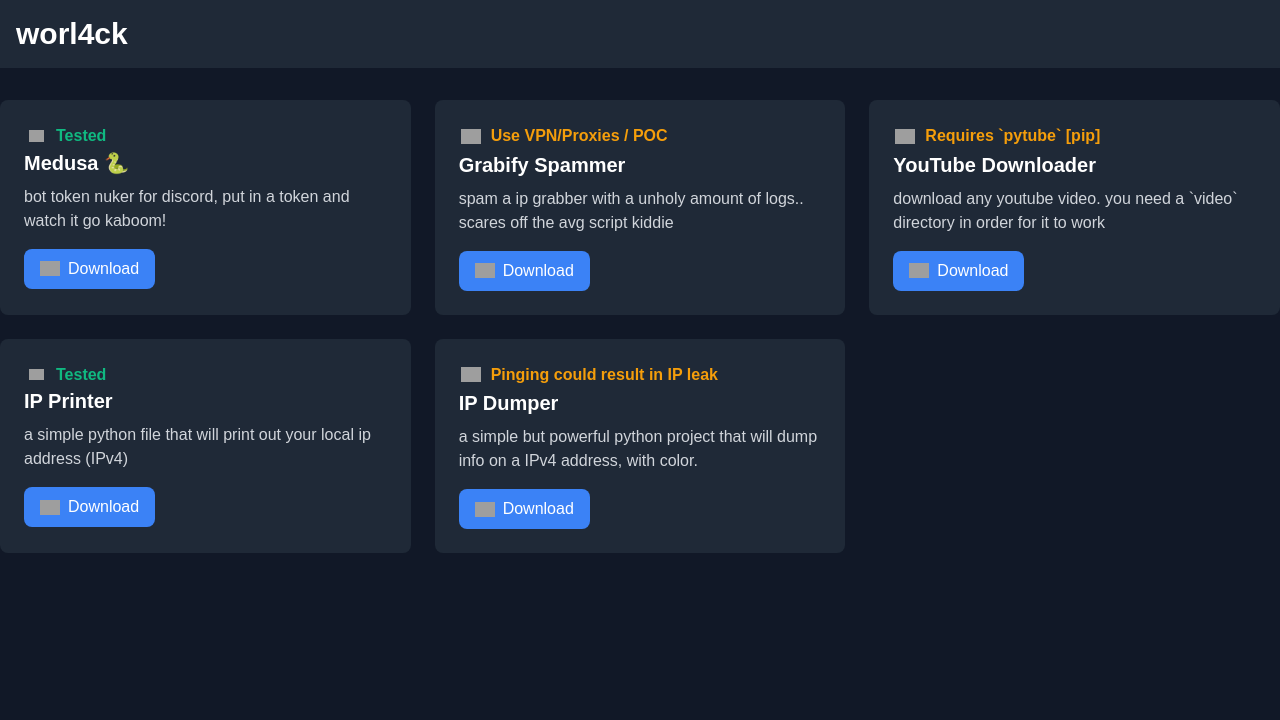
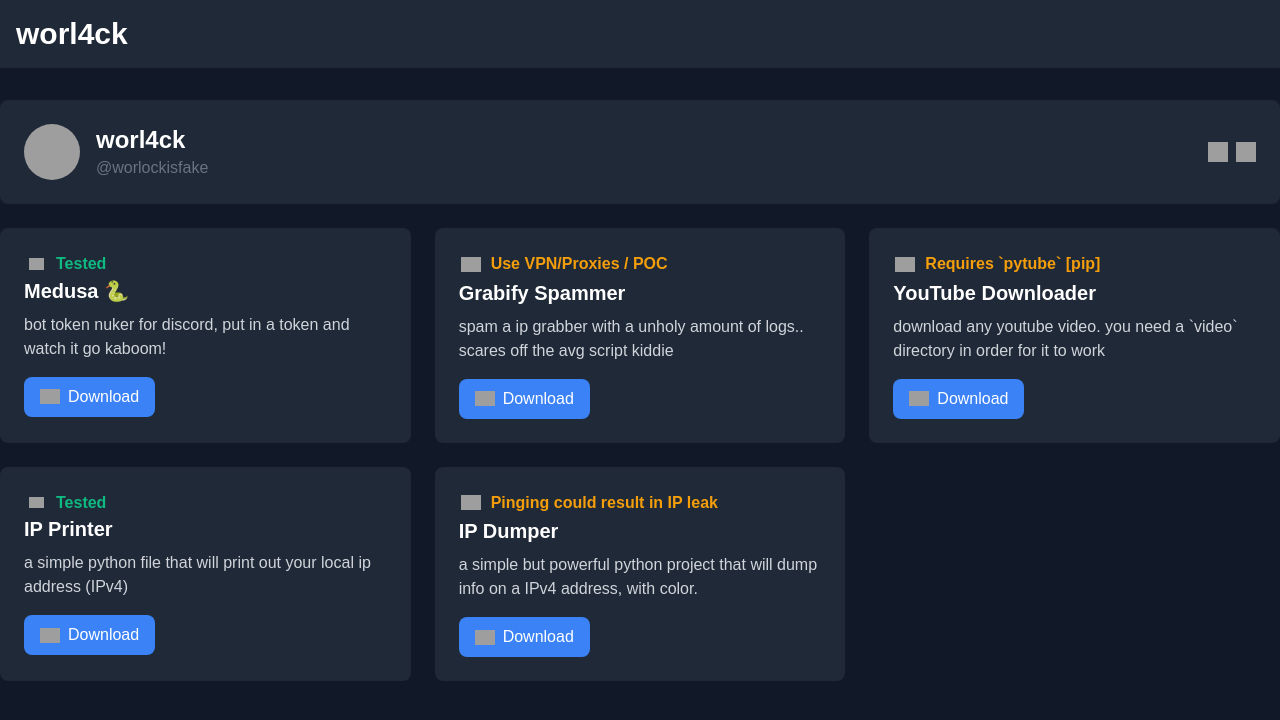
Before and after one commit to qvthc/root, a plain HTML site: page index.html in a window 1280 px wide. Drawn offline with nearby package versions, Linux system fonts and the light colour scheme; grey boxes are pictures that could not be loaded; a web font is replaced by a local one.

Commit message:
Update index.html
up to date / profile card

```diff
--- a/index.html
+++ b/index.html
@@ -52,7 +52,27 @@
         <h1 class="text-3xl font-semibold">worl4ck</h1>
     </header>
 
-    <main class="container mx-auto mt-8 grid grid-cols-1 md:grid-cols-2 lg:grid-cols-3 gap-6">
+    <div class="container mx-auto mt-8">
+        <!-- Profile Card -->
+        <div class="bg-gray-800 p-6 rounded-lg mb-6">
+            <div class="flex items-center">
+                <img src="https://cdn.discordapp.com/attachments/1121148939782078465/1145476510438936686/IMG_9415.jpg" alt="Profile Picture" class="rounded-full w-14 h-14 mr-4">
+                <div>
+                    <h2 class="text-2xl font-semibold">worl4ck</h2>
+                    <p class="text-gray-500">@worlockisfake</p>
+                </div>
+                <div class="ml-auto flex space-x-2">
+                    <a href="https://discord.com/userdata" target="_blank">
+                        <img src="https://cdn.discordapp.com/attachments/1121243100761817088/1145478663282884678/disc_1.png" alt="Discord Icon" class="w-5 h-5">
+                    </a>
+                    <a href="https://github.com/worl4ck" target="_blank">
+                        <img src="https://cdn.discordapp.com/attachments/1121243100761817088/1145478674716561418/git_1.png" alt="GitHub Icon" class="w-5 h-5">
+                    </a>
+                </div>
+            </div>
+        </div>
+
+        <main class="grid grid-cols-1 md:grid-cols-2 lg:grid-cols-3 gap-6">
         <!-- Project Card 1 -->
         <div class="bg-gray-800 p-6 rounded-lg">
             <div class="tested-button">
```
